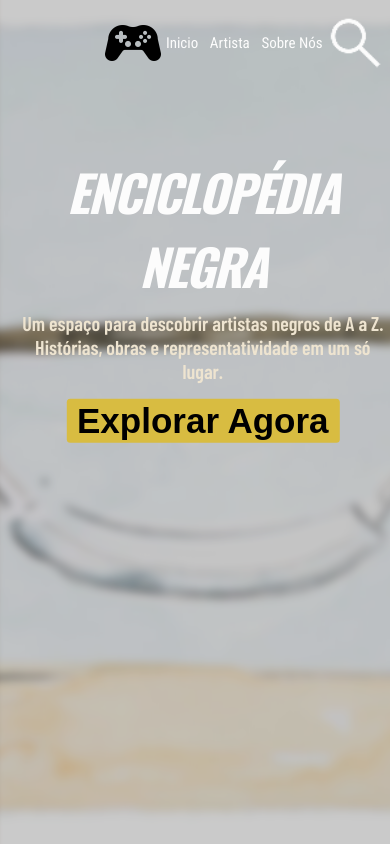
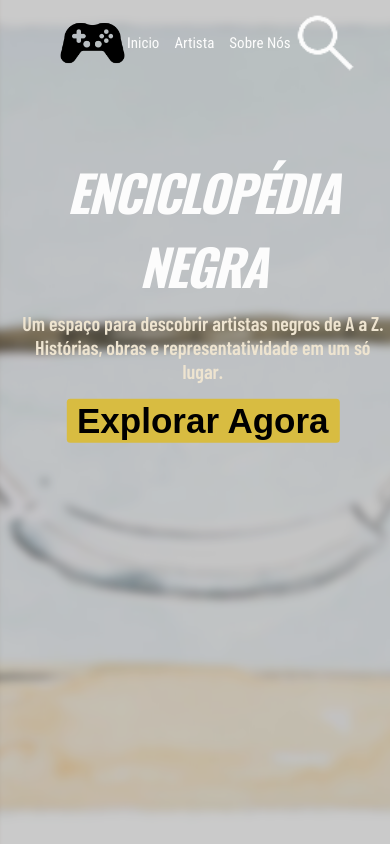
Before and after one commit to Apolo0013/Enciclopedia-Negra, a React (Create React App) app: page /#/home in a window 390 px wide. Built offline with nearby package versions, Linux system fonts and the light colour scheme; a web font is replaced by a local one.

Commit message:
alteracao no rodape e meta

```diff
--- /dev/null
+++ b/fds2.html
@@ -0,0 +1,128 @@
+<!DOCTYPE html>
+<html lang="en">
+<head>
+    <meta charset="UTF-8">
+    <meta name="viewport" content="width=device-width, initial-scale=1.0">
+    <title>Document</title>
+    <style>
+        * {
+            padding: 0;
+            margin: 0;
+            box-sizing: border-box;
+        }
+
+        body {
+            width: 100vw;
+            height: 100vh;
+            overflow: hidden;
+            display: flex;
+
+        }
+
+        .conteiner {
+            gap: 10px;
+            display: flex;
+            flex-direction: column;
+            width: 100%;
+            height: 100%;
+            background: rgb(172, 172, 172);
+            padding: 0.5rem;
+        }
+
+        .conteiner-input {
+            padding: 1rem;
+            width: 100%;
+            height: 20%;
+            display: flex;
+            flex-direction: column;
+            gap: 0.1rem;
+            background: rgb(131, 128, 128);
+        }
+
+        input {
+            width: 10%;
+        }
+
+        .conteinerposition {
+            position: relative;
+            background: white;
+            width: 100%;
+            height: 75%;
+            overflow: hidden;
+        }
+
+        .pointer {
+            width: 5px;
+            height: 5px;
+            border-radius: 50%;
+            border: 1px solid black;
+            background: red;
+            left: 0;
+            position: absolute;
+
+        }
+    </style>
+</head>
+<body>
+    <div class="conteiner">
+        <div class="conteiner-input">
+            <h4>Altura</h4>
+            <input type="text" placeholder="digite a altura" class="eixoY" value="300">
+            <h4>Largura</h4>
+            <input type="text" placeholder="digite a largura" class="eixoX" value="300">
+        </div>
+        <p>Tamanho: </p>
+        <p class="xey">X: || Y: </p>
+        <div class="conteinerposition">
+            <span class="pointer"></span>
+        </div>
+    </div>
+
+    <script>
+
+        function Mudartamanho() {
+            conteinerposicao.style.width = inputX.value + 'px'
+            conteinerposicao.style.height = inputY.value + 'px'
+
+            const box_conteiner = conteinerposicao.getBoundingClientRect()
+            const tamanhotext = `Tamanho ${Math.floor(box_conteiner.width)} x ${Math.floor(box_conteiner.height)}`
+            ptexttam.innerText = tamanhotext
+        }
+
+        const conteinerposicao = document.querySelector('.conteinerposition')
+        const ptexttam = document.querySelector('p')
+        const textposicao = document.querySelector('.xey')
+        const pointerdiv = document.querySelector('.pointer')
+
+        const inputX = document.querySelector('.eixoX')
+        const inputY = document.querySelector('.eixoY')
+
+        inputX.addEventListener('input', Mudartamanho)
+        inputY.addEventListener('input', Mudartamanho)
+        console.log(inputX)
+        console.log(inputY)
+        Mudartamanho()
+        ///evento
+        conteinerposicao.addEventListener('mousemove', function(e) {
+            //pegando a posicao do mouse dentro do elemento pae.
+            const rect = this.getBoundingClientRect()
+            const x = Math.floor(e.clientX - rect.left)
+            const y = Math.floor(e.clientY - rect.top)
+            //se for menor do que zero apens mostre 0
+            if (y < 0) {
+                y = '0'
+            }
+            else if (x < 0) {
+                x = '0'
+            }
+            //add as posicao no texto a cima desse conteiner
+            textposicao.textContent = `X: ${x} || Y: ${y}`
+            //add a posicao no pointer
+            pointerdiv.style.left = x+'px'
+            pointerdiv.style.top = y+'px'
+
+        })
+
+    </script>
+</body>
+</html>
--- a/public/index.html
+++ b/public/index.html
@@ -9,6 +9,7 @@
       name="description"
       content="Web site created using create-react-app"
     />
+    <meta name="color-scheme" content="light only">
     <!--
       Manifest file for PWA support
     -->
--- a/src/componentes/Artista/cardartista.scss
+++ b/src/componentes/Artista/cardartista.scss
@@ -52,7 +52,7 @@
     h1 {
         width: 100%;
         font-size: font(70);
-        letter-spacing: -4px;
+        letter-spacing: 1px;
         font-family: 'Oswald', Arial, Helvetica, sans-serif;
         font-style: oblique;
         text-transform: uppercase;
--- a/src/componentes/jogo_memoria/componentes/playgame/cartas.scss
+++ b/src/componentes/jogo_memoria/componentes/playgame/cartas.scss
@@ -4,8 +4,8 @@
     perspective: 1000px;
     width: 100%;
     height: 100%;
-    background: rgb(109, 101, 101);
     cursor: pointer;
+    overflow: hidden;
 }
 
 .carta-conteinersub {
@@ -14,6 +14,10 @@
     position: relative;
     transition: transform 0.6s;
     transform-style: preserve-3d;
+    border: 1px solid rgb(52, 131, 191);
+    background: rgb(31, 128, 226);
+    border-radius: rem(10);
+
 }
 
 
@@ -29,28 +33,30 @@
     position: absolute;
     width: 100%;
     height: 100%;
+    -webkit-backface-visibility: hidden; // importante para Android
     backface-visibility: hidden;
     display: flex;
     align-items: center;
     justify-content: center;
     font-size: 1.5rem;
-    border-radius: 8px;
 }
 
 .carta-conteinersub > div:nth-child(2) {
     transform: rotateY(180deg);
-    background: white;
 }
 
 .carta-conteinersub > div:nth-child(1) {
     font-size: rem(60);
+    color: white;
 }
 
 .carta-conteinersub > div:nth-child(2) > img {
     object-fit: cover;
     aspect-ratio: 1 / 1;
-    width: 100%;
-    height: 100%;
+    width: 95%;
+    height: 95%;
+    border-radius: rem(10);
+    filter: brightness(1) !important;
 }
 
 
--- a/src/componentes/rodape.jsx
+++ b/src/componentes/rodape.jsx
@@ -6,10 +6,24 @@ import lupa from '../img/lupa.webp'
 import GameImg from '../img/game.png'
 import MenuImg from '../img/menu.webp'
 
-function Rodape({classop_menu, classop, rodape_outros}) { // classop: class opcional, como uma class que alterar a posicao
+function Rodape({classop_menu, classop, rodape_outros}) { // classop: class opcional,
+    //como uma class que alterar a posicao
+
+    function MoveSeletorNav(e) {
+        const el = e.target
+        const leftpx = el.offsetLeft
+        const widthel = el.offsetWidth
+        //style
+        RefSeletor.current.style.transform = `translateX(${leftpx}px) scaleX(1.2)`
+        RefSeletor.current.style.width = widthel+'px'
+    }
+
     const RefRodape = useRef()
-    const RefRodapeState = useRef(false) // ele vai verificar se o rodape esta aberto ounao
+    const RefRodapeState = useRef(false) // ele vai verificar se o rodape esta aberto
+    //ou nao
     const nv = useNavigate()
+    //Ref do saletor nav, apenas um seletor pra fica bonitinho.
+    const RefSeletor = useRef()
 
     useEffect(() => {
         if (!classop_menu) {classop_menu = ''}
@@ -35,11 +49,14 @@ function Rodape({classop_menu, classop, rodape_outros}) { // classop: class opci
                 <h3 onClick={() => nv('/home/')}>ENCICLOPÉDIA NEGRA</h3>
                 <hr />
             </div>
-            <span onClick={() => nv('/home/jogo/jogo-da-momoria/')}><img src={GameImg} alt="" /></span>
-            <p onClick={() => {nv('/home/')}}>Inicio</p>
-            <p onClick={() => {nv('/home/artistas/')}}>Artista</p>
-            <p onClick={() => nv('/home/sobre-nós/')}>Sobre Nós</p>
-            <span className='left-magin-radape' onClick={() => nv('/home/pesquisa')}><img src={lupa} alt="" /></span>
+            <nav>
+                <span onClick={() => nv('/home/jogo/jogo-da-momoria/')} onMouseEnter={(e) => MoveSeletorNav(e)}><img src={GameImg} alt="" /></span>
+                <p onClick={() => {nv('/home/')}} onMouseEnter={(e) => MoveSeletorNav(e)}>Inicio</p>
+                <p onClick={() => {nv('/home/artistas/')}} onMouseEnter={(e) => MoveSeletorNav(e)}>Artista</p>
+                <p onClick={() => nv('/home/sobre-nós/')} onMouseEnter={(e) => MoveSeletorNav(e)}>Sobre Nós</p>
+                <span onClick={() => nv('/home/pesquisa')} onMouseEnter={(e) => MoveSeletorNav(e)}><img src={lupa} alt="" /></span>
+                <div className='seletor-nav' ref={RefSeletor}></div>
+            </nav>
         </div>
     )
 }
--- a/src/componentes/rodape.scss
+++ b/src/componentes/rodape.scss
@@ -53,46 +53,66 @@
     }
 }
 
-.Rodape > p {
+.Rodape > nav {
+    display: flex;
+    justify-content: flex-end;
+    gap: font(50);
+    align-items: center;
+    height: 100%;
+    margin-right: font(30);
+    position: relative ;
+
+    &:hover {
+        .seletor-nav {
+            opacity: 1;
+        }
+    }
+}
+
+.seletor-nav {
+    z-index: 1;
+    opacity: 0;
+    position: absolute;
+    bottom: 0;
+    left: 0;
+    height: 100%;
+    border-bottom: font(5) solid white;
+    box-shadow: inset 0px 0px 7px 1px #ddba203d;
+    transition: 0.2s cubic-bezier(0, 0, 0.71, 1.11);
+    transform: scaleX(1.2) translate(100px);
+}
+
+.Rodape > nav > p {
+    z-index: 2  ;
+    text-wrap: nowrap;
     font-size: font(20);
     color: rgb(255, 255, 255);
     cursor: pointer;
     transition: 0.5s ease-in-out;
 }
 
-.Rodape > p:hover {
+.Rodape > nav > p:hover {
     transform: scale(1.05) translateY(-10%);
 }
 
-.Rodape > span {
+.Rodape > nav > span {
+    position: relative;
+    z-index: 2;
     border-radius: 50%;
     transition: 0.5s;
     padding: font(5);
-    width: 4%;
-    min-width: 4%;
-    height: 90%;
+    width: auto;
+    height: 100%;
     display: flex;
     justify-content: center;
     align-items: center;
     cursor: pointer;
 }
 
-.left-magin-radape {
-    margin-right: 3%;
-}
-
-.Rodape > span > img {
+.Rodape > nav > span > img {
     object-fit: contain;
     height: 100%;
 }
-
-.Rodape {
-    span:hover {
-        background: rgba(255, 255, 255, 0.246);
-        transform: scale(1.05);
-    }
-}
-
 
 .menu-mobile {
     display: none;
@@ -104,20 +124,26 @@
 
 //normal
 @media (max-width: 1050px) {
-    .Rodape > span {
-        width: 5.5% !important;
+    .Rodape > nav {
+        gap: font(35);
     }
 }
 
 @media (max-width: 844px) {
-    .Rodape > span {
-        width: 7% !important;
+    .Rodape > nav {
+        margin-right: 0;
+        justify-content: center;
+        gap: font(25);
     }
 }
 
 @media (max-width: 750px) {
-    .Rodape > span {
-        width: 8% !important;
+    .Rodape > nav {
+        gap: font(15);
+
+        p {
+            font-size: font(17);
+        }
     }
 
 
@@ -135,6 +161,7 @@
 
 @media (max-width: 550px) {
     .Rodape {
+        nav {
             span {
                 width: 10% !important;
             }
@@ -147,6 +174,7 @@
                 font-size: font(15);
             }
         }
+    }
 
     .rodape-outros {
         h3 {
@@ -156,7 +184,7 @@
 }
 
 @media (max-width: 500px) {
-    .Rodape > span {
+    .Rodape > nav > span {
         width: 11% !important;
     }
 }
@@ -170,7 +198,7 @@
     }
 
 
-    .Rodape > p {
+    .Rodape > nav > p {
         user-select: none;
         width: 100%;
         height: 5%;
@@ -202,7 +230,14 @@
         left: 0 !important;
     }
 
-    .Rodape > span {
+    .Rodape > nav {
+        flex-direction: column;
+        justify-content: flex-start;
+        width: 100%;
+        height: 100%;
+    }
+
+    .Rodape > nav > span {
         width: 60% !important;
         height: 10%;
 
--- a/src/index.js
+++ b/src/index.js
@@ -2,7 +2,7 @@ import React from 'react';
 import ReactDOM from 'react-dom/client';
 import './index.css';
 import App from './App.jsx';
-import { BrowserRouter, HashRouter } from 'react-router-dom';
+import { HashRouter } from 'react-router-dom';
 import reportWebVitals from './reportWebVitals';
 
 const root = ReactDOM.createRoot(document.getElementById('root'));
```
Also changed, not shown: fds.html (+16 -39 lines), 1 other file (tests, documents, lock files or other folders). Lines whose indentation alone changed are shown as unchanged.
